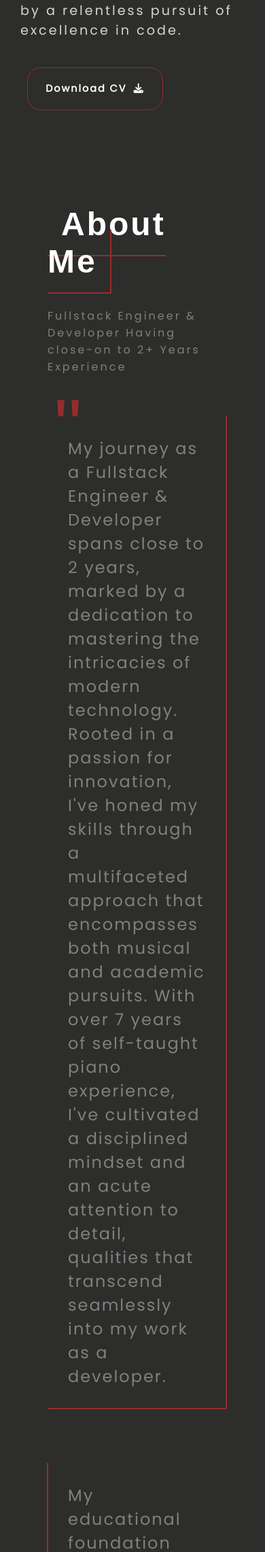
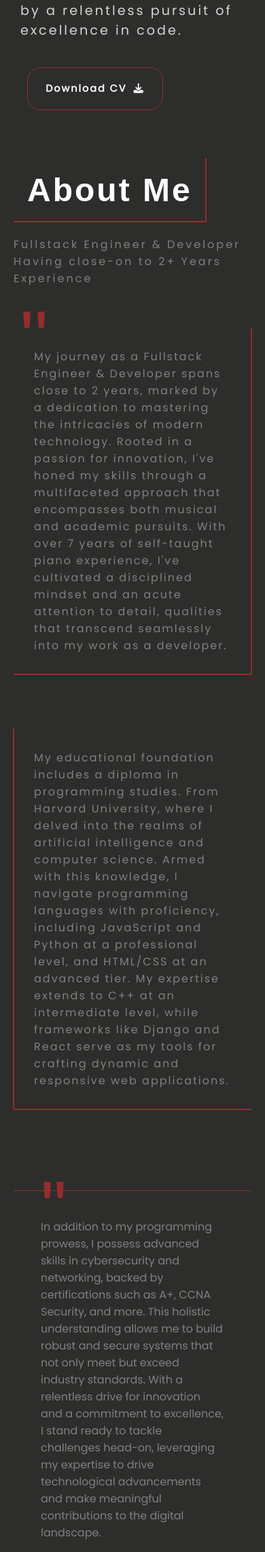
Before and after one commit to Statosco/website, a Django app: page /about/ in a window 390 px wide. Shown: the part 1656-3939 px from the top of the page at 68% size. Run offline with Django 4.2, Linux system fonts and the light colour scheme; some libraries are stand-ins or nearby versions; some web fonts are replaced.

Commit message:
initial commit

```diff
--- a/project/static/project/css/about.css
+++ b/project/static/project/css/about.css
@@ -505,6 +505,21 @@ font-size: 1.3em;
     .wrapper{
         overflow: hidden;
     }
+    .wrapper .about-me .about-me-section .about-me-content p
+{
+    font-size: 1rem;
+    font-weight: 400;
+}
+.wrapper .about-me{
+    padding: 20px;
+
+}
+.wrapper .about-me .about-me-section .about-me-content .p1
+.wrapper .about-me .about-me-section .about-me-content .p2
+.wrapper .about-me .about-me-section .about-me-content .p3
+{
+    padding: 10px;
+}
 }
 ::-webkit-scrollbar { width: 5px; }
 
```
